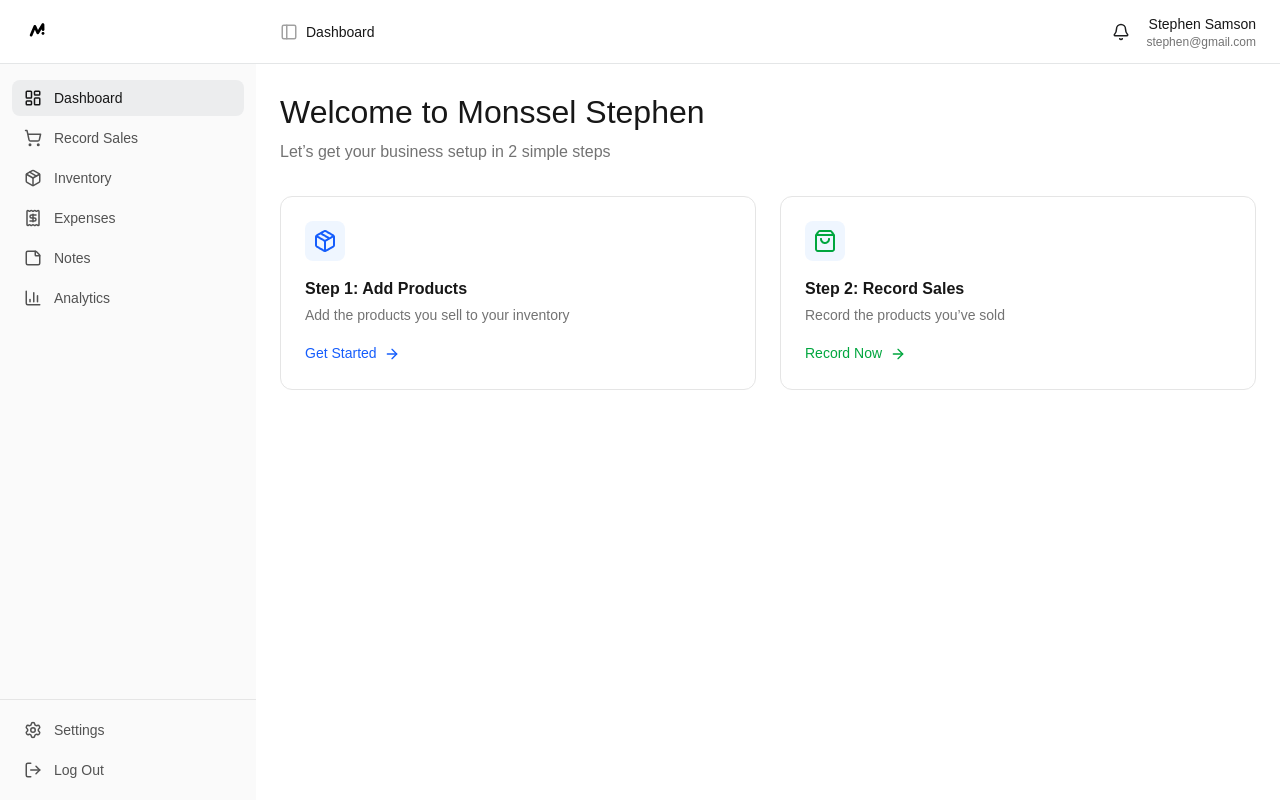
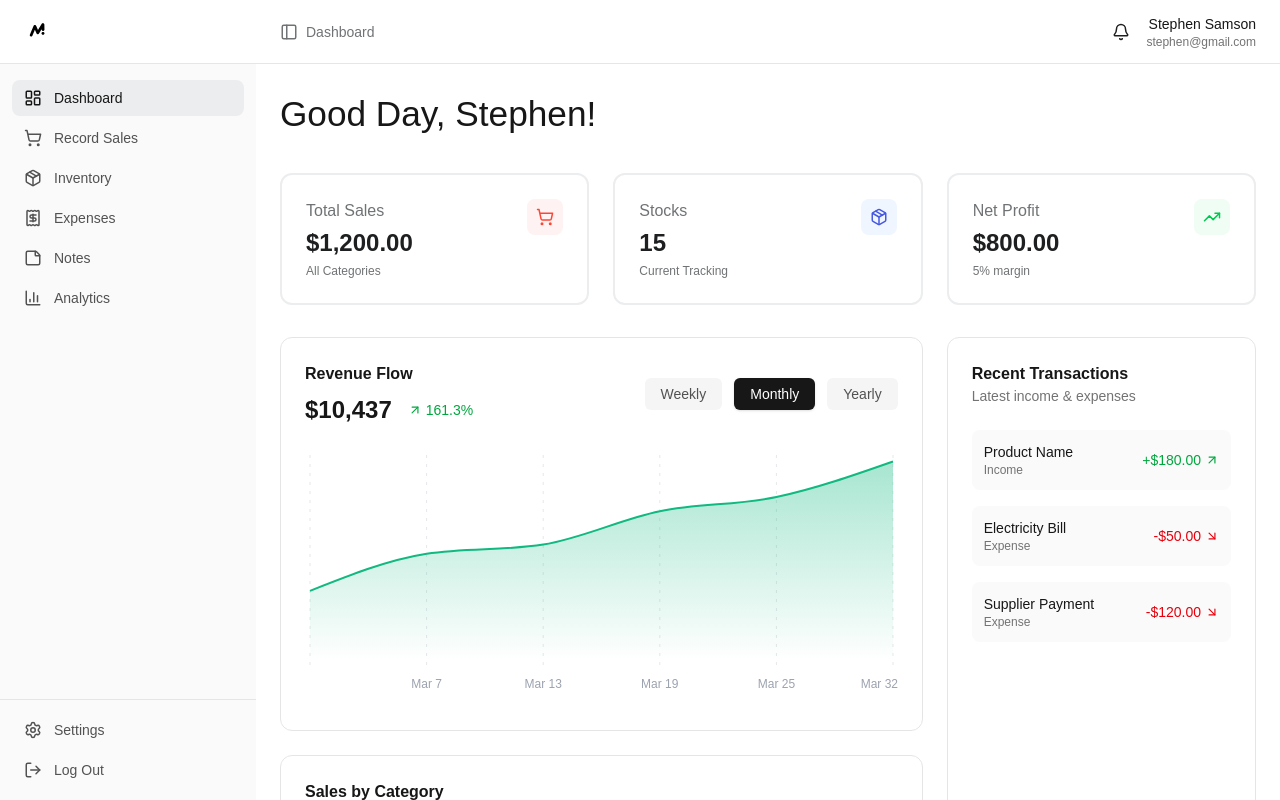
Before and after one commit to Kakka-tech/Monssel, a Next.js app: page /dashboard in a window 1280 px wide. Built offline with nearby package versions, Linux system fonts and the light colour scheme.

Commit message:
feat(revenue-section): add dynamic revenue trends and conditional red state for downward movement

```diff
--- a/package.json
+++ b/package.json
@@ -15,7 +15,8 @@
     "lucide-react": "^0.563.0",
     "next": "16.1.4",
     "react": "19.2.3",
-    "react-dom": "19.2.3"
+    "react-dom": "19.2.3",
+    "recharts": "^3.7.0"
   },
   "devDependencies": {
     "@tailwindcss/postcss": "^4",
--- a/src/app/(app)/dashboard/components/DashboardFull/index.tsx
+++ b/src/app/(app)/dashboard/components/DashboardFull/index.tsx
@@ -1,33 +1,24 @@
-import SetupReminderBanner from "../SetupReminderBanner";
+"use client";
 
-interface Props {
-  showReminder?: boolean;
-}
+import DashboardHeader from "../DashboardHeader";
+import StatsGrid from "../StatsGrid";
+import RevenueSection from "../RevenueSection";
+import SalesByCategory from "../SalesByCategory";
+import RecentTransactions from "../RecentTransactions";
 
-export default function DashboardFull({ showReminder }: Props) {
+export default function DashboardFull() {
   return (
-    <div>
-      {showReminder && <SetupReminderBanner />}
+    <div className="space-y-8">
+      <DashboardHeader />
+      <StatsGrid />
 
-      <h1 className="text-2xl font-semibold text-neutral-900 mb-6">
-        Dashboard Overview
-      </h1>
-
-      <div className="grid md:grid-cols-3 gap-6">
-        <div className="bg-white border border-neutral-200 rounded-xl p-6">
-          <p className="text-sm text-neutral-500">Total Sales</p>
-          <h2 className="text-2xl font-semibold mt-2">₦0</h2>
+      <div className="grid xl:grid-cols-3 gap-6">
+        <div className="xl:col-span-2 space-y-6">
+          <RevenueSection />
+          <SalesByCategory />
         </div>
 
-        <div className="bg-white border border-neutral-200 rounded-xl p-6">
-          <p className="text-sm text-neutral-500">Products</p>
-          <h2 className="text-2xl font-semibold mt-2">0</h2>
-        </div>
-
-        <div className="bg-white border border-neutral-200 rounded-xl p-6">
-          <p className="text-sm text-neutral-500">Expenses</p>
-          <h2 className="text-2xl font-semibold mt-2">₦0</h2>
-        </div>
+        <RecentTransactions />
       </div>
     </div>
   );
--- /dev/null
+++ b/src/app/(app)/dashboard/components/DashboardHeader.tsx
@@ -0,0 +1,9 @@
+export default function DashboardHeader() {
+  return (
+    <div>
+      <h1 className="text-[2.2rem] font-medium text-neutral-900 font-inter">
+        Good Day, Stephen!
+      </h1>
+    </div>
+  );
+}
--- /dev/null
+++ b/src/app/(app)/dashboard/components/RecentTransactions.tsx
@@ -0,0 +1,77 @@
+import { ArrowUpRight, ArrowDownRight } from "lucide-react";
+
+export default function RecentTransactions() {
+  return (
+    <div className="bg-white border border-neutral-200 rounded-xl p-6 flex flex-col">
+      <div className="mb-6">
+        <h3 className="text-base font-semibold text-neutral-900">
+          Recent Transactions
+        </h3>
+        <p className="text-sm text-neutral-500">
+          Latest income & expenses
+        </p>
+      </div>
+
+      <div className="space-y-4 flex-1">
+        <Transaction
+          title="Product Name"
+          type="Income"
+          amount="+$180.00"
+          positive
+        />
+
+        <Transaction
+          title="Electricity Bill"
+          type="Expense"
+          amount="-$50.00"
+        />
+
+        <Transaction
+          title="Supplier Payment"
+          type="Expense"
+          amount="-$120.00"
+        />
+      </div>
+
+      <button className="mt-6 bg-neutral-900 text-white py-2.5 rounded-lg text-sm font-medium hover:bg-neutral-800 transition">
+        View All Transactions
+      </button>
+    </div>
+  );
+}
+
+function Transaction({
+  title,
+  type,
+  amount,
+  positive,
+}: {
+  title: string;
+  type: string;
+  amount: string;
+  positive?: boolean;
+}) {
+  return (
+    <div className="flex items-center justify-between bg-neutral-50 p-3 rounded-lg">
+      <div>
+        <p className="text-sm font-medium text-neutral-900">
+          {title}
+        </p>
+        <p className="text-xs text-neutral-500">{type}</p>
+      </div>
+
+      <div
+        className={`flex items-center gap-1 text-sm font-medium ${
+          positive ? "text-green-600" : "text-red-600"
+        }`}
+      >
+        {amount}
+        {positive ? (
+          <ArrowUpRight size={14} />
+        ) : (
+          <ArrowDownRight size={14} />
+        )}
+      </div>
+    </div>
+  );
+}
--- /dev/null
+++ b/src/app/(app)/dashboard/components/RevenueSection.tsx
@@ -0,0 +1,154 @@
+"use client";
+
+import { useState } from "react";
+import {
+  AreaChart,
+  Area,
+  XAxis,
+  CartesianGrid,
+  ResponsiveContainer,
+} from "recharts";
+import { ArrowUpRight, ArrowDownRight } from "lucide-react";
+
+type RangeType = "weekly" | "monthly" | "yearly";
+
+const today = new Date();
+const userStartYear = 2026;
+
+const randomize = (base: number, variance: number) =>
+  base + Math.floor(Math.random() * variance - variance / 2);
+
+const weeklyData = Array.from({ length: 4 }).map((_, i) => ({
+  label: `Week ${i + 1}`,
+  value: randomize(500 + i * 200, 150),
+}));
+
+const currentMonth = today.toLocaleDateString("en-US", { month: "short" });
+const daysInMonth = new Date(today.getFullYear(), today.getMonth() + 1, 0).getDate();
+
+const monthlyData = Array.from({ length: 6 }).map((_, i) => {
+  const day = Math.floor((daysInMonth / 5) * i) + 1;
+
+  return {
+    label: `${currentMonth} ${day}`,
+    value: randomize(1000 + i * 300, 300),
+  };
+});
+
+const yearlyData = Array.from({ length: 5 }).map((_, i) => ({
+  label: String(userStartYear + i),
+  value: randomize(3000 + i * 1500, 800),
+}));
+
+export default function RevenueSection() {
+  const [range, setRange] = useState<RangeType>("monthly");
+
+  const getData = () => {
+    if (range === "weekly") return weeklyData;
+    if (range === "yearly") return yearlyData;
+    return monthlyData;
+  };
+
+  const currentData = getData();
+
+  const firstValue = currentData[0]?.value ?? 0;
+  const lastValue = currentData[currentData.length - 1]?.value ?? 0;
+
+  const isPositive = lastValue >= firstValue;
+
+  const percentageChange =
+    firstValue === 0
+      ? 0
+      : (((lastValue - firstValue) / firstValue) * 100).toFixed(1);
+
+  const trendColor = isPositive ? "#10B981" : "#EF4444";
+
+  return (
+    <div className="bg-white border border-neutral-200 rounded-xl p-6">
+      <div className="flex items-center justify-between mb-6">
+        <div>
+          <h3 className="text-base font-semibold text-neutral-900">
+            Revenue Flow
+          </h3>
+
+          <div className="flex items-center gap-4 mt-2">
+            <p className="text-2xl font-semibold text-neutral-900">
+              ${currentData.reduce((a, b) => a + b.value, 0).toLocaleString()}
+            </p>
+
+            <span
+              className={`flex items-center gap-1 text-sm font-medium ${
+                isPositive ? "text-green-600" : "text-red-600"
+              }`}
+            >
+              {isPositive ? <ArrowUpRight size={14} /> : <ArrowDownRight size={14} />}
+              {Math.abs(Number(percentageChange))}%
+            </span>
+          </div>
+        </div>
+
+        <div className="flex items-center gap-3 text-sm">
+          {(["weekly", "monthly", "yearly"] as RangeType[]).map((item) => {
+            const isActive = range === item;
+
+            return (
+              <button
+                key={item}
+                onClick={() => setRange(item)}
+                className={`px-4 py-1.5 rounded-md transition-all duration-200 ${
+                  isActive
+                    ? "bg-neutral-900 text-white shadow-sm"
+                    : "bg-neutral-100 text-neutral-600 hover:bg-neutral-200"
+                }`}
+              >
+                {item.charAt(0).toUpperCase() + item.slice(1)}
+              </button>
+            );
+          })}
+        </div>
+      </div>
+
+      <div className="h-64">
+        <ResponsiveContainer width="100%" height="100%">
+          <AreaChart data={currentData}>
+            <defs>
+              <linearGradient id="colorRevenue" x1="0" y1="0" x2="0" y2="1">
+                <stop offset="5%" stopColor={trendColor} stopOpacity={0.35} />
+                <stop offset="95%" stopColor={trendColor} stopOpacity={0} />
+              </linearGradient>
+            </defs>
+
+            <CartesianGrid
+              strokeDasharray="3 6"
+              vertical
+              horizontal={false}
+              stroke="#E5E7EB"
+            />
+
+            <XAxis
+              dataKey="label"
+              axisLine={false}
+              tickLine={false}
+              tick={{ fill: "#9CA3AF", fontSize: 12 }}
+            />
+
+            <Area
+              type="monotone"
+              dataKey="value"
+              stroke={trendColor}
+              strokeWidth={2}
+              fillOpacity={1}
+              fill="url(#colorRevenue)"
+              activeDot={{
+                r: 6,
+                stroke: trendColor,
+                strokeWidth: 3,
+                fill: "#ffffff",
+              }}
+            />
+          </AreaChart>
+        </ResponsiveContainer>
+      </div>
+    </div>
+  );
+}
--- /dev/null
+++ b/src/app/(app)/dashboard/components/SalesByCategory.tsx
@@ -0,0 +1,16 @@
+export default function SalesByCategory() {
+  return (
+    <div className="bg-white border border-neutral-200 rounded-xl p-6">
+      <h3 className="text-base font-semibold text-neutral-900 mb-1">
+        Sales by Category
+      </h3>
+      <p className="text-sm text-neutral-500 mb-6">
+        Product performance breakdown
+      </p>
+
+      <div className="h-56 rounded-lg bg-neutral-50 border border-dashed border-neutral-200 flex items-center justify-center text-neutral-400 text-sm">
+        Bar Chart Here
+      </div>
+    </div>
+  );
+}
--- /dev/null
+++ b/src/app/(app)/dashboard/components/StatCard.tsx
@@ -0,0 +1,33 @@
+import { ReactNode } from "react";
+
+interface StatCardProps {
+  title: string;
+  value: string;
+  subtitle: string;
+  icon: ReactNode;
+  iconBg: string;
+}
+
+export default function StatCard({
+  title,
+  value,
+  subtitle,
+  icon,
+  iconBg,
+}: StatCardProps) {
+  return (
+    <div className="bg-white border-2 border-[#ECEDEE] rounded-xl p-6 flex justify-between items-start">
+      <div>
+        <p className="text-semibold text-[#707375]">{title}</p>
+        <h2 className="text-2xl font-semibold text-[#1E1F20] mt-1">
+          {value}
+        </h2>
+        <p className="text-xs text-[#707375] mt-1">{subtitle}</p>
+      </div>
+
+      <div className={`h-9 w-9 rounded-lg ${iconBg} flex items-center justify-center`}>
+        {icon}
+      </div>
+    </div>
+  );
+}
--- /dev/null
+++ b/src/app/(app)/dashboard/components/StatsGrid.tsx
@@ -0,0 +1,32 @@
+import { ShoppingCart, Package, TrendingUp } from "lucide-react";
+import StatCard from "./StatCard";
+
+export default function StatsGrid() {
+  return (
+    <div className="grid md:grid-cols-3 gap-6">
+      <StatCard
+        title="Total Sales"
+        value="$1,200.00"
+        subtitle="All Categories"
+        icon={<ShoppingCart size={18} className="text-[#FC4736]" />}
+        iconBg="bg-red-50"
+      />
+
+      <StatCard
+        title="Stocks"
+        value="15"
+        subtitle="Current Tracking"
+        icon={<Package size={18} className="text-[#4758E0]" />}
+        iconBg="bg-blue-50"
+      />
+
+      <StatCard
+        title="Net Profit"
+        value="$800.00"
+        subtitle="5% margin"
+        icon={<TrendingUp size={18} className="text-green-500" />}
+        iconBg="bg-green-50"
+      />
+    </div>
+  );
+}
--- a/src/app/(app)/dashboard/page.tsx
+++ b/src/app/(app)/dashboard/page.tsx
@@ -1,14 +1,16 @@
 "use client";
 
 import PageContainer from "@/components/layout/PageContainer";
-import DashboardOnboarding from "./components/DashboardOnboarding";
+// import DashboardOnboarding from "./components/DashboardOnboarding";
+import DashboardFull from "./components/DashboardFull";
 
 export default function DashboardPage() {
-  const isSkipped = true;
+  // const isSkipped = true;
+  const isCompleted = true;
 
   return (
     <PageContainer>
-      {isSkipped && <DashboardOnboarding />}
+      {isCompleted && <DashboardFull />}
     </PageContainer>
   );
 }
--- a/src/components/layout/AppHeader.tsx
+++ b/src/components/layout/AppHeader.tsx
@@ -35,11 +35,11 @@
 
       <div className="flex-1 px-4 md:px-6 flex items-center justify-between min-w-0">
         <div className="flex items-center gap-2 text-sm min-w-0">
-          <PanelLeft size={18} className="text-neutral-400 shrink-0" />
+          <PanelLeft size={18} className="text-[#707375] shrink-0" />
 
           <div className="flex items-center gap-2 truncate">
             {isDashboardRoot ?
-              <span className="font-medium text-neutral-900 truncate">
+              <span className="font-medium text-[#707375] truncate">
                 Dashboard
               </span>
             : <>
```
Also changed, not shown: 1 other file (tests, documents, lock files or other folders).
